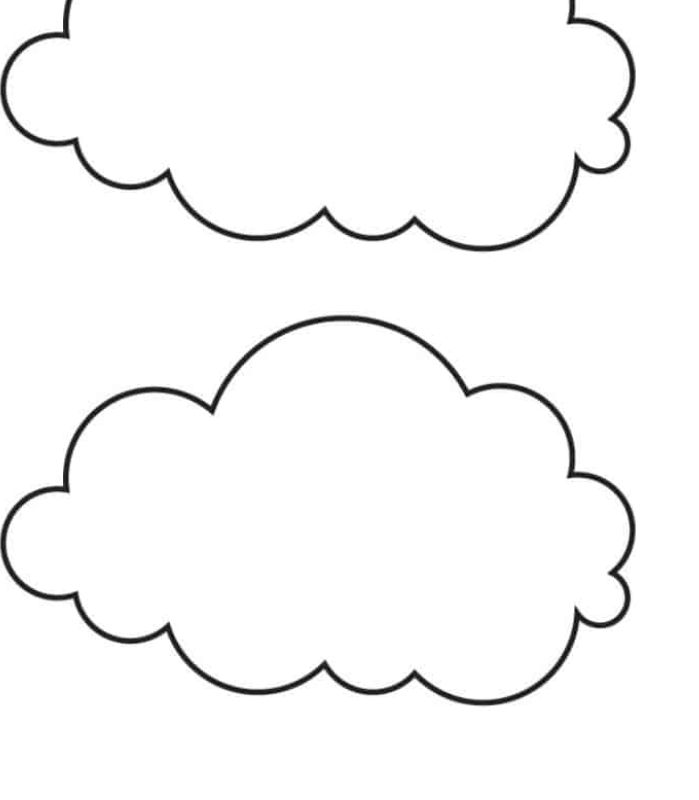
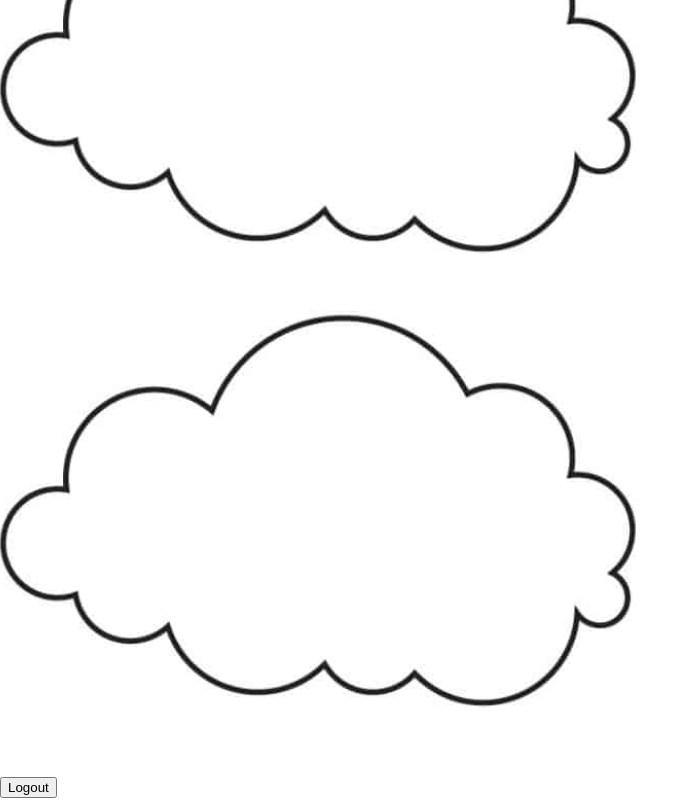
Before and after one commit to willey599/RememberThis, an Angular app in the folder remember-this-frontend/: page / in a window 1280 px wide. Shown: the part 294-1094 px from the top of the page, without its empty margins (0-699 px from the left). Before the commit the page ends 1013 px from the top, so only its background shows below. Built offline with nearby package versions, Linux system fonts and the light colour scheme.

Commit message:
feat(app.ts): add logout button

```diff
--- a/remember-this-frontend/src/app/app.ts
+++ b/remember-this-frontend/src/app/app.ts
@@ -11,10 +11,17 @@ import { Cloud } from './cloud/cloud';
   <h1>
     <app-cloud></app-cloud>
     <app-cloud></app-cloud>
+    <button (click)="googleLogout()">Logout</button>
   </h1>`,
   styleUrl: './app.css',
 })
 
 export class App {
   protected title = 'RememberThis';
+
+  googleLogout(){
+    console.log("redirecting to Google logout endpoint");
+    window.location.href = '/logout';
+    localStorage.removeItem('user_settings');
+  }
 }
```
